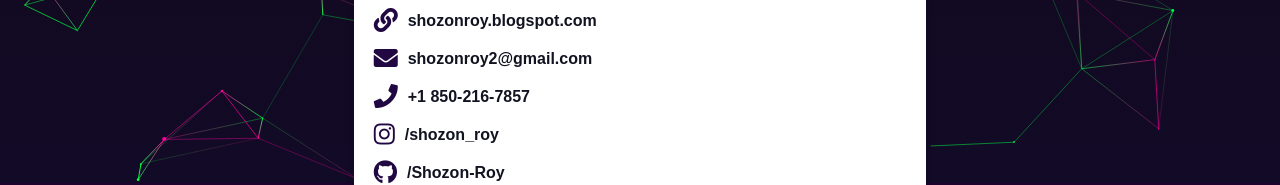
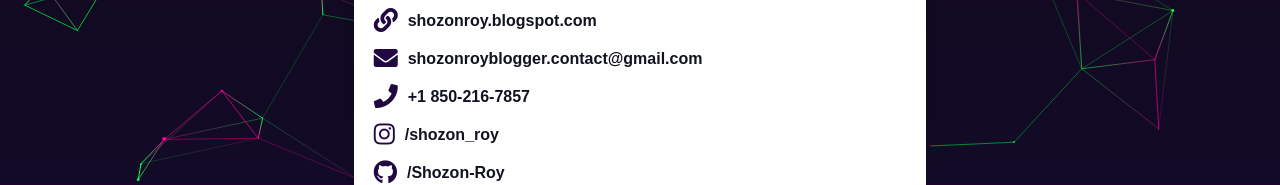
Before and after one commit to Shozon-Roy/portfolio-short-dev-account-view-main, a plain HTML site: page index.html in a window 1280 px wide. Shown: the part 617-802 px from the top of the page. Drawn offline with Linux system fonts and the light colour scheme.

Commit message:
Update index.html

```diff
--- a/index.html
+++ b/index.html
@@ -327,7 +327,7 @@
     </div>
     <div class="detail">
       <div class="detail-icon"><i class="fas fa-envelope"></i></div>
-      <div class="detail-text">  <a class="a-link" href="mailto:shozonroy2@gmail"> <b>shozonroy2@gmail.com   </b> </a></div>
+      <div class="detail-text">  <a class="a-link" href="mailto:shozonroyblogger.contact@gmail.com"> <b>shozonroyblogger.contact@gmail.com </b> </a></div>
     </div>
     <div class="detail">
       <div class="detail-icon"><i class="fas fa-phone"></i></div>
```
